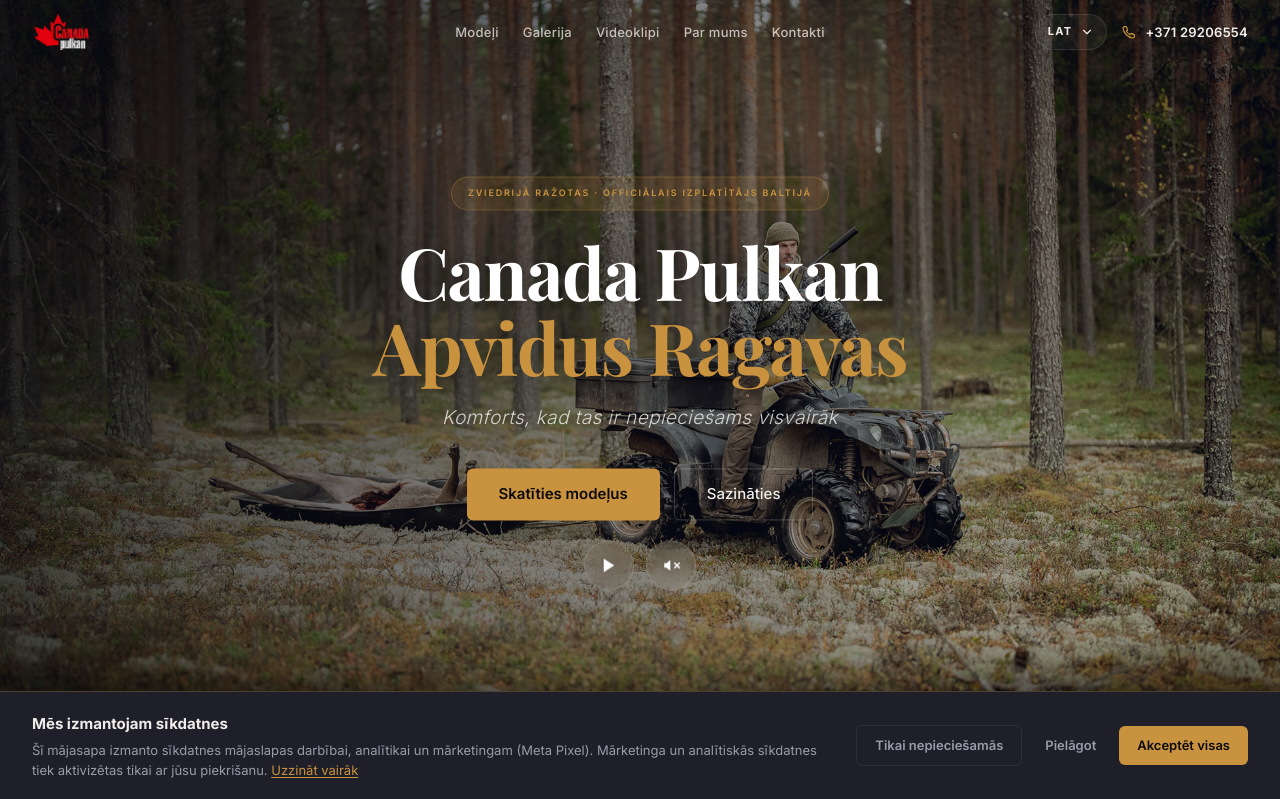
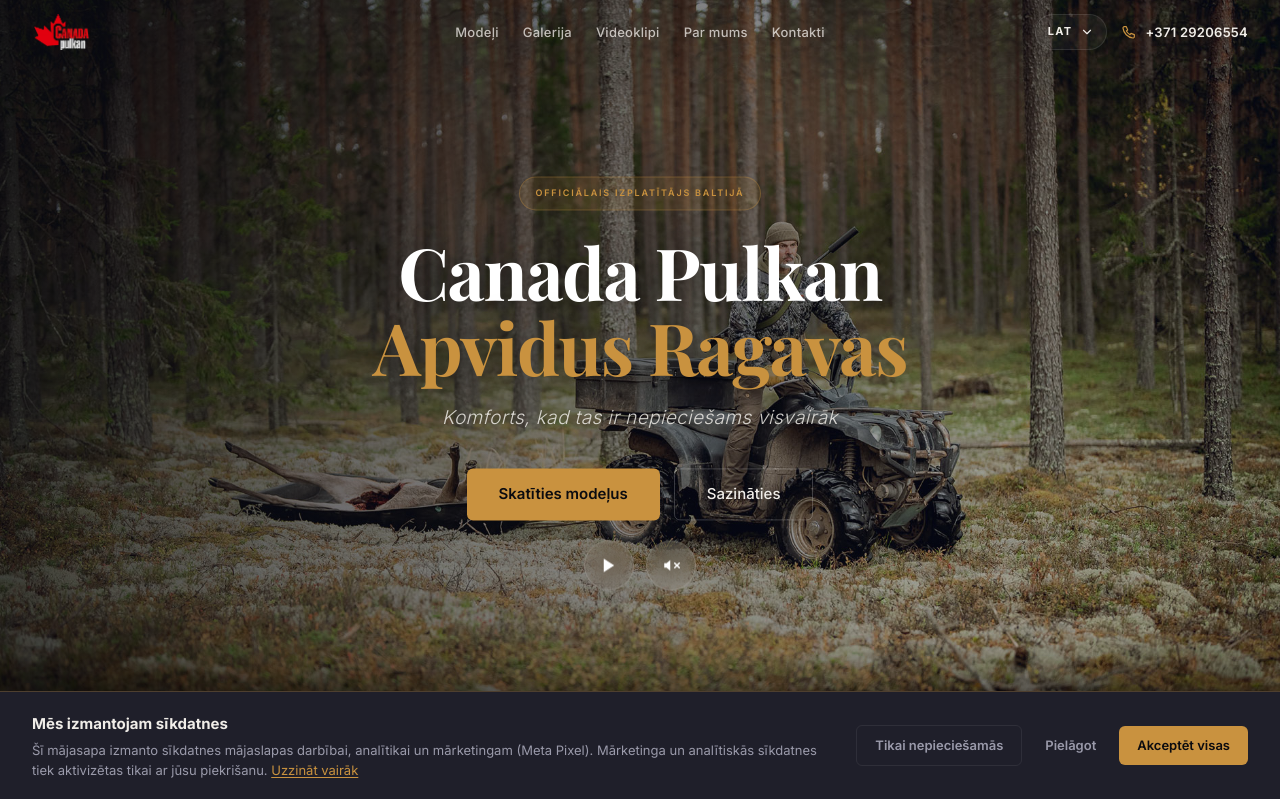
Before and after one commit to bighughub-lgtm/canadasleigh3, a React (Vite) app: page / in a window 1280 px wide. Shown: the top 799 px of the page. Built offline with nearby package versions, Linux system fonts and the light colour scheme.

Commit message:
hero updates

```diff
--- a/src/components/Hero.jsx
+++ b/src/components/Hero.jsx
@@ -137,7 +137,7 @@
           animate={{ opacity: 1, y: 0 }}
           transition={{ duration: 0.8, delay: 0.2, ease: [0.22, 0.61, 0.36, 1] }}
         >
-          <span className="hero-label">Zviedrijā ražotas · Officiālais izplatītājs Baltijā</span>
+          <span className="hero-label">Officiālais izplatītājs Baltijā</span>
         </motion.div>
 
         <motion.h1
```
